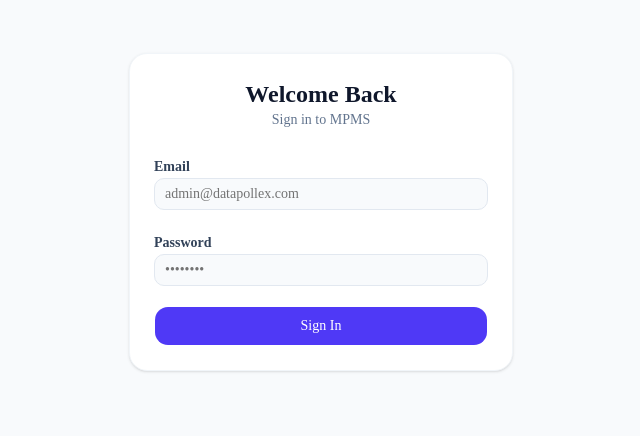
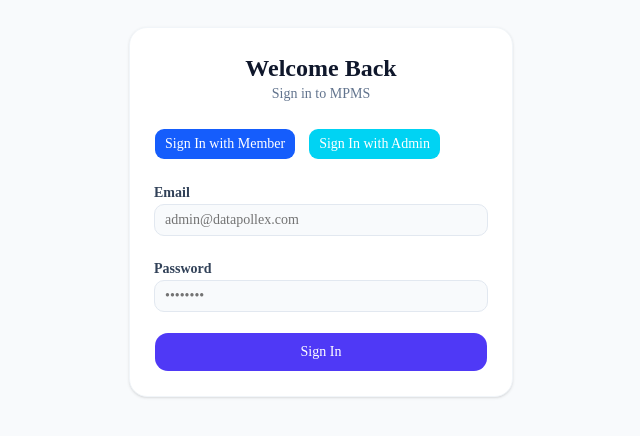
Before and after one commit to shaun4727/project-management-system-frontend, a Next.js app: page /login in a window 1280 px wide. Shown: the part 188-624 px from the top of the page, without its empty margins (319-959 px from the left). Built offline with nearby package versions, Linux system fonts and the light colour scheme; no server answers.

Commit message:
updated with new buttons

```diff
--- a/features/auth/components/login-form.tsx
+++ b/features/auth/components/login-form.tsx
@@ -4,11 +4,24 @@ import { loginAction } from '@/actions/auth.actions';
 import { Button } from '@/components/ui/button';
 import { Input } from '@/components/ui/input';
 import { Loader2 } from 'lucide-react';
-import { useActionState } from 'react';
+import { useActionState, useState } from 'react';
 
 export function LoginForm() {
 	// useActionState takes the server action and an initial state (null)
 	const [state, formAction, isPending] = useActionState(loginAction, null);
+
+	const [email, setEmail] = useState('');
+	const [password, setPassword] = useState('');
+
+	const setCredentialMethod = (type: string) => {
+		if (type === 'user') {
+			setEmail('shaun.mononsoft@gmail.com');
+			setPassword('tempPassword123');
+		} else if (type === 'admin') {
+			setEmail('admin@alien-tech.com');
+			setPassword('supersecure123');
+		}
+	};
 
 	return (
 		<form
@@ -18,6 +31,23 @@ export function LoginForm() {
 			<div className="text-center mb-6">
 				<h2 className="text-2xl font-bold text-slate-900">Welcome Back</h2>
 				<p className="text-sm text-slate-500">Sign in to MPMS</p>
+			</div>
+
+			<div className="flex gap-3 ">
+				<Button
+					variant="default"
+					onClick={() => setCredentialMethod('user')}
+					className="bg-blue-600  hover:bg-blue-700 text-white flex items-center  justify-center gap-2 py-3 cursor-pointer"
+				>
+					Sign In with Member
+				</Button>
+				<Button
+					onClick={() => setCredentialMethod('admin')}
+					variant="default"
+					className="bg-cyan-400 hover:bg-cyan-500 text-white flex items-center justify-center gap-2 py-3 cursor-pointer "
+				>
+					Sign In with Admin
+				</Button>
 			</div>
 
 			{/* Display Error from Server Action */}
@@ -33,6 +63,8 @@ export function LoginForm() {
 					placeholder="admin@datapollex.com"
 					required
 					className="bg-slate-50 border-slate-200"
+					value={email}
+					onChange={(e) => setEmail(e.target.value)}
 				/>
 			</div>
 
@@ -44,6 +76,8 @@ export function LoginForm() {
 					placeholder="••••••••"
 					required
 					className="bg-slate-50 border-slate-200"
+					value={password}
+					onChange={(e) => setPassword(e.target.value)}
 				/>
 			</div>
 
```
